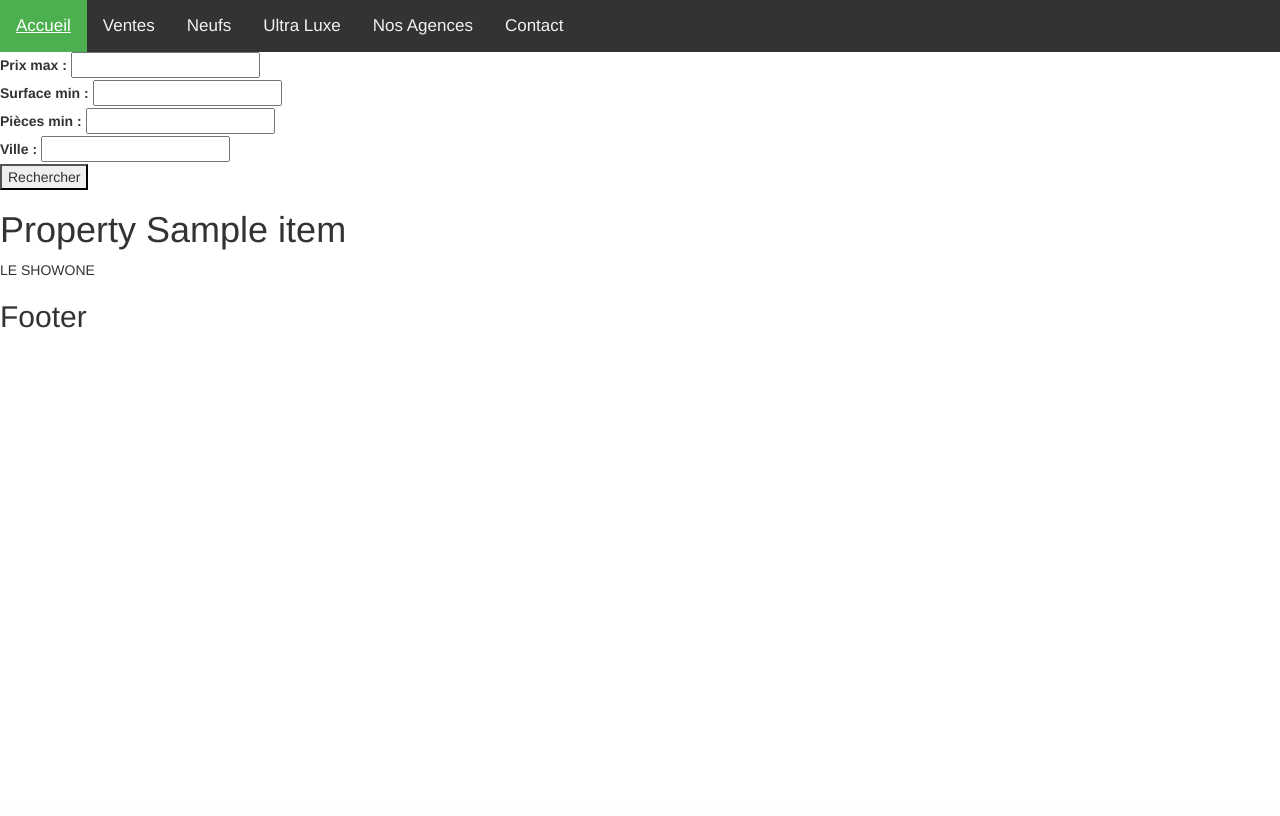
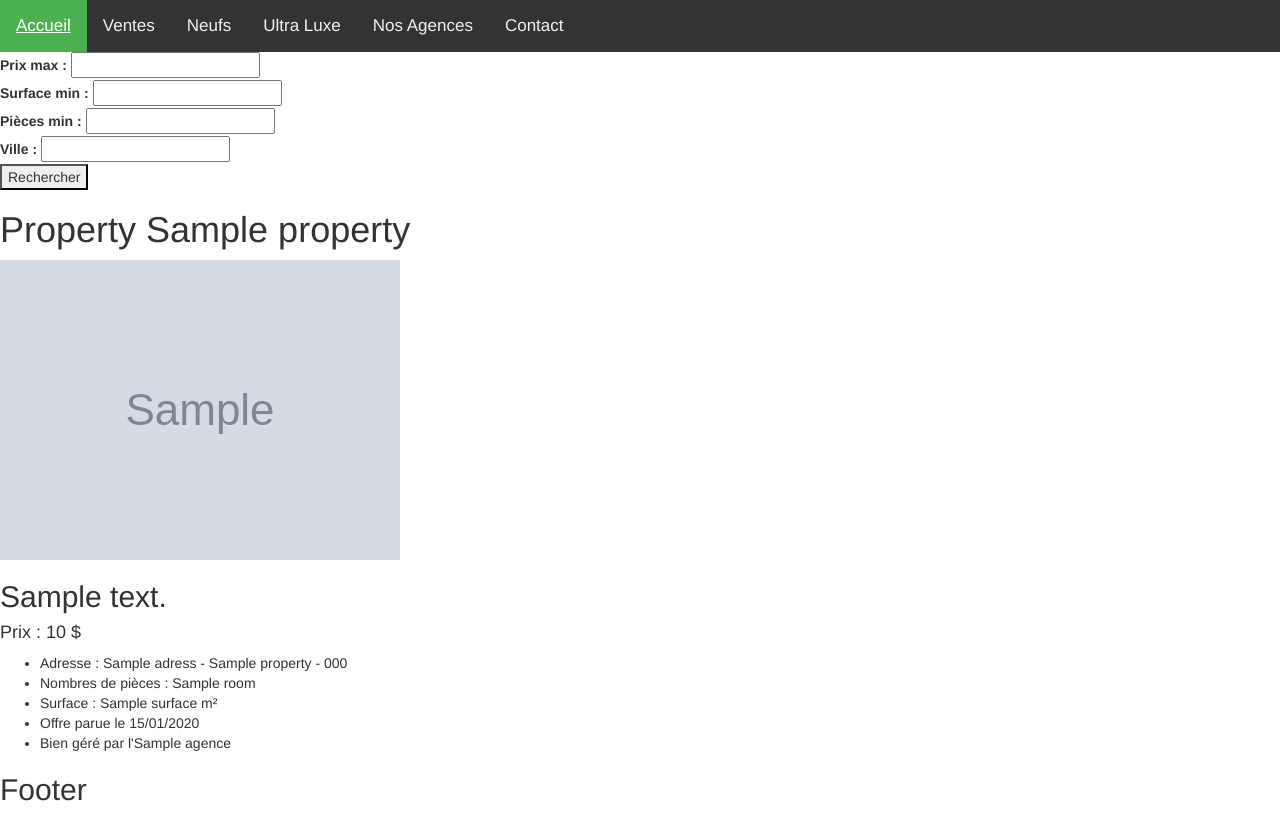
Before and after one commit to cyrdescat/projet-immobilier, a PHP site: template src/View/Property/showOne.html.twig in a window 1280 px wide. Before the commit the page ends 328 px from the top, so only its background shows below. Run offline with PHP 8.4, Linux system fonts and the light colour scheme; the template is opened without the code that fills it: most values are stand-ins (such as "Sample title", 1, 10 or a date in 2020); grey boxes marked "Sample" are stand-in pictures; some libraries are stand-ins or nearby versions.

Commit message:
ajout page détail property showOne

```diff
--- a/src/View/Property/showOne.html.twig
+++ b/src/View/Property/showOne.html.twig
@@ -1,6 +1,25 @@
 {% extends 'layout.html.twig' %}
 
 {% block content %}
-    <h1>Property {{ item.title }}</h1>
-    <p> LE SHOWONE </p>
+
+    <h1>Property {{ property.title }}</h1>
+
+    <div>
+        {% for picture in pictures %}
+        <img src="{{picture.picture}}" title="{{ picture.title }}" alt="{{ picture.alt }}" height="300" width="auto">
+        {% else %}
+            <div>Nothing to display</div>
+        {% endfor %}
+    </div>
+    <h2>{{ property.description }}</h2>
+    <div>
+        <h4>Prix : {{ property.price }} $</h4>
+        <ul>
+            <li>Adresse : {{ property.adress }} - {{ property.name }} - {{ property.postal_code }} </li>
+            <li>Nombres de pièces : {{ property.room }} </li>
+            <li>Surface : {{ property.surface }} m² </li>
+            <li>Offre parue le {{ property.created|date("d/m/Y") }} </li>
+            <li>Bien géré par l'{{ agences.name }} </li>
+        </ul>
+    </div>
 {% endblock %}
```
Also changed, not shown: src/Controller/PropertyController.php (+9 -4 lines), src/Model/PropertyManager.php (+16 -1 lines).
